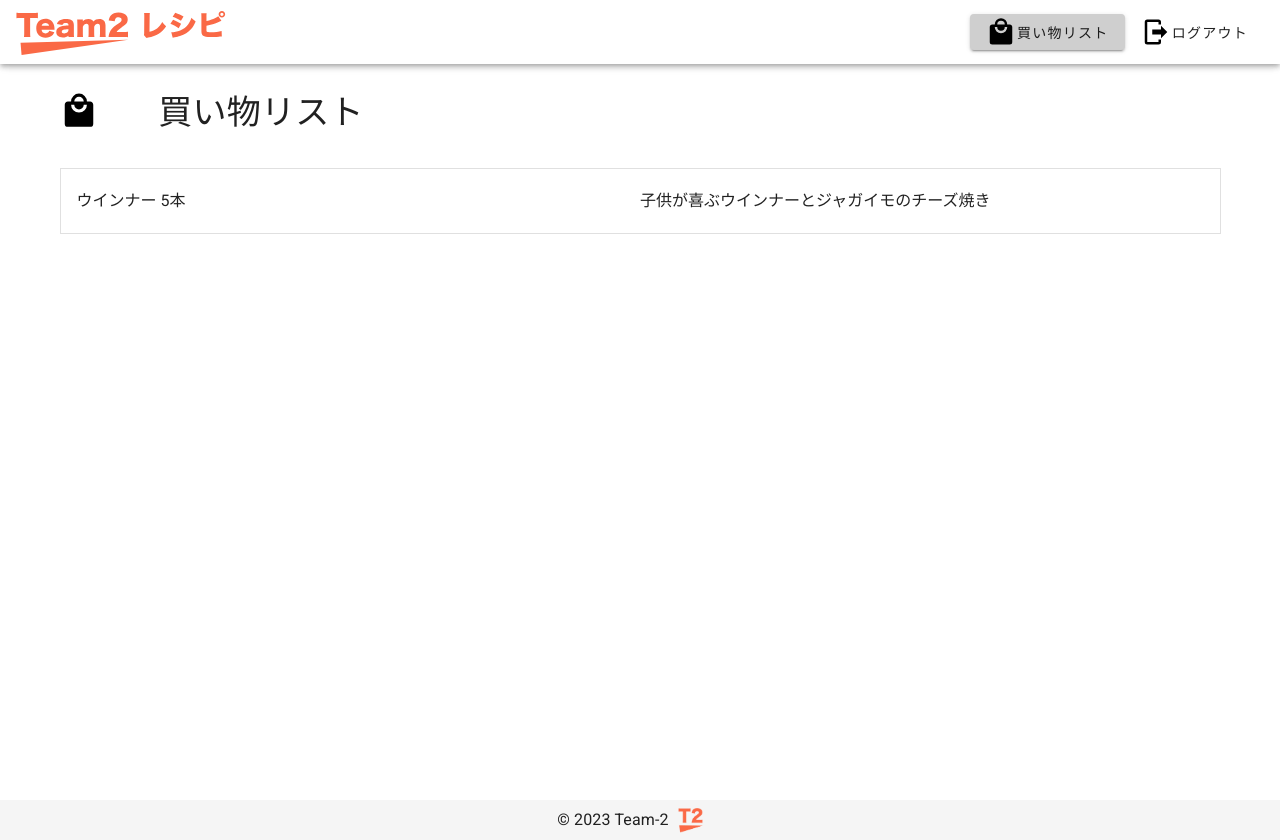
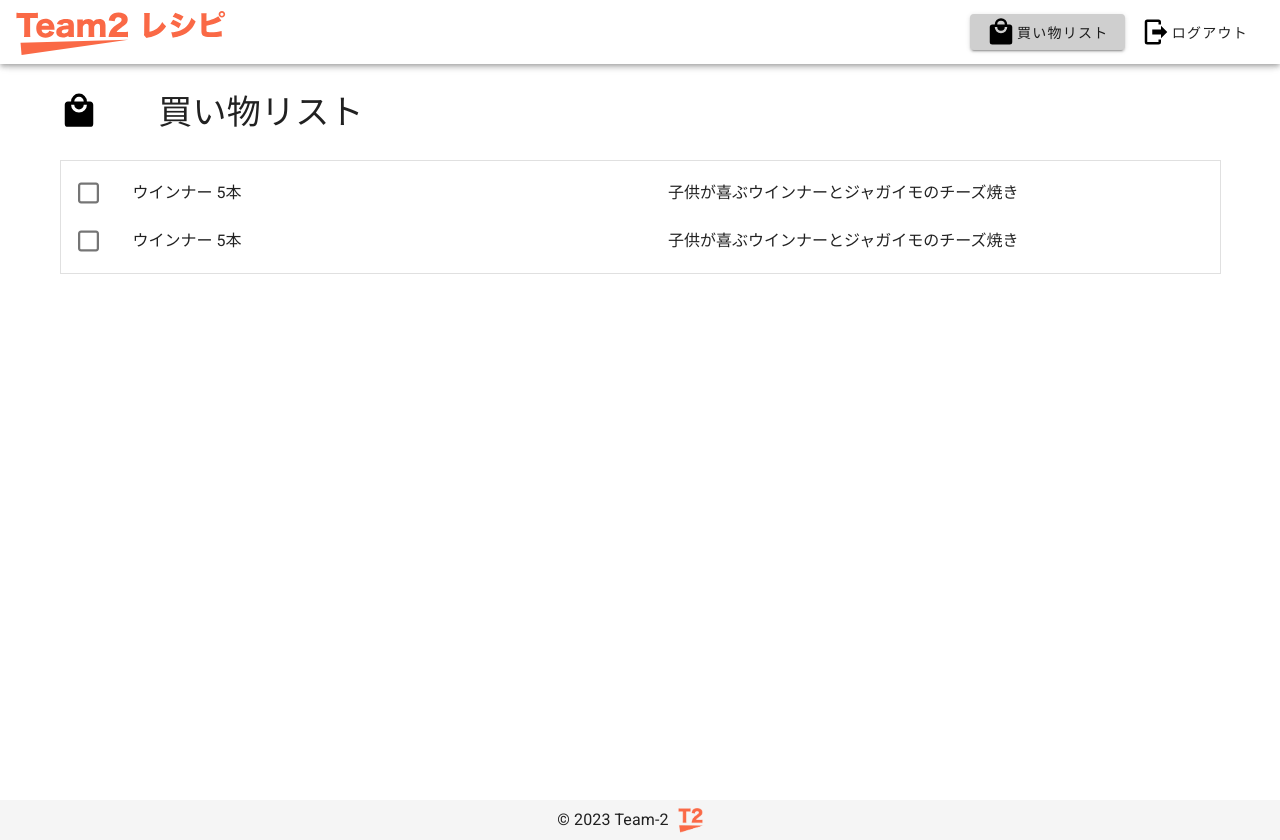
Before and after one commit to NKotani/AE2Team2, a Vue app in the folder src/front/: page /wishlist in a window 1280 px wide. Built offline with nearby package versions, Linux system fonts and the light colour scheme; no server answers.

Commit message:
見た目は完成

```diff
--- a/src/front/src/views/Wishlist.vue
+++ b/src/front/src/views/Wishlist.vue
@@ -14,12 +14,16 @@
           <v-col class="align-left text-h4">買い物リスト</v-col>
       	</v-row>
 
-        <v-row class=''>
+        <v-row class="my-1">
           <v-col>
             <v-card tile class='mx-auto' outlined>
               <v-list>
                 <v-list-item-group v-model="selectedItems" color="gray" multiple>
                   <v-list-item v-for="(item, i) in query" :key="i" :href="item.recipeUrl">
+          					<v-list-item-action start>
+												<!-- チェックボックス押すと、レシピ詳細画面に遷移してしまうのでデモでは押さない -->
+            						<v-checkbox></v-checkbox>
+          					</v-list-item-action>
                     <v-list-item-content>
                       <v-list-item-title>{{ item.name }}  {{ item.amount+item.unit }}</v-list-item-title>
                     </v-list-item-content>
@@ -42,19 +46,14 @@
   export default {
     data () {
       return {
-        headers: [
+        query: [
         {
-            text: '食材',
-            align: 'start',
-            sortable: false,
-            value: 'name',
+          name: "ウインナー",
+          amount: 5,
+          unit: "本",
+          recipeTitle: "子供が喜ぶウインナーとジャガイモのチーズ焼き",
+          recipeUrl: "https://recipe.rakuten.co.jp/recipe/1900012525/",
         },
-          { text: '量', value: 'amount'},
-          { text: '', value: 'unit' },
-          { text: 'レシピ', value: 'recipeTitle' },
-          { text: '', value: 'recipeUrl' },
-        ],
-        query: [
 				{
           name: "ウインナー",
           amount: 5,
```
Lines whose indentation alone changed are shown as unchanged.
